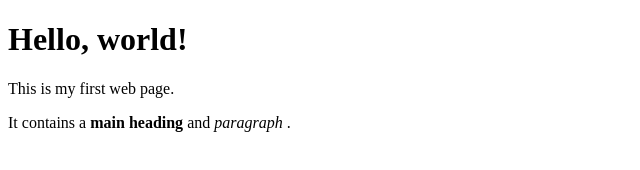
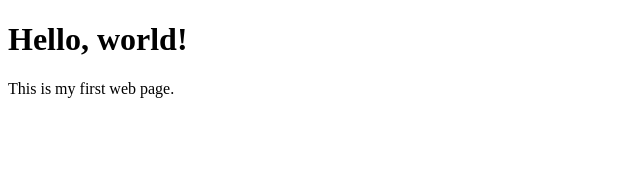
Before and after one commit to aneeshj-05/github, a plain HTML site: page index.html in a window 1280 px wide. Shown: the whole page, without its empty margins (0-640 px from the left). Drawn offline with Linux system fonts and the light colour scheme.

Commit message:
removed paragraph

```diff
--- a/index.html
+++ b/index.html
@@ -6,8 +6,5 @@
     <body>
         <h1>Hello, world!</h1>
         <p>This is my first web page.</p>
-        <p>It contains a
-             <strong>main heading</strong> and <em> paragraph </em>.
-        </p>
     </body>
 </html>
```
